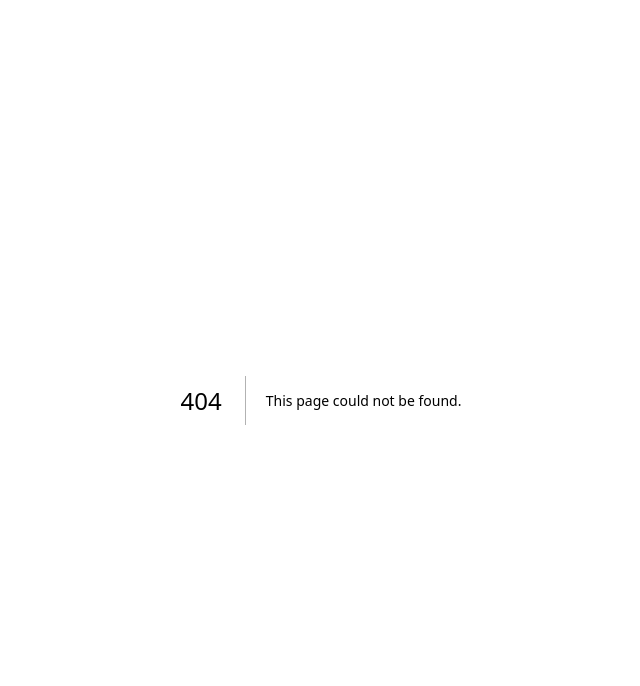
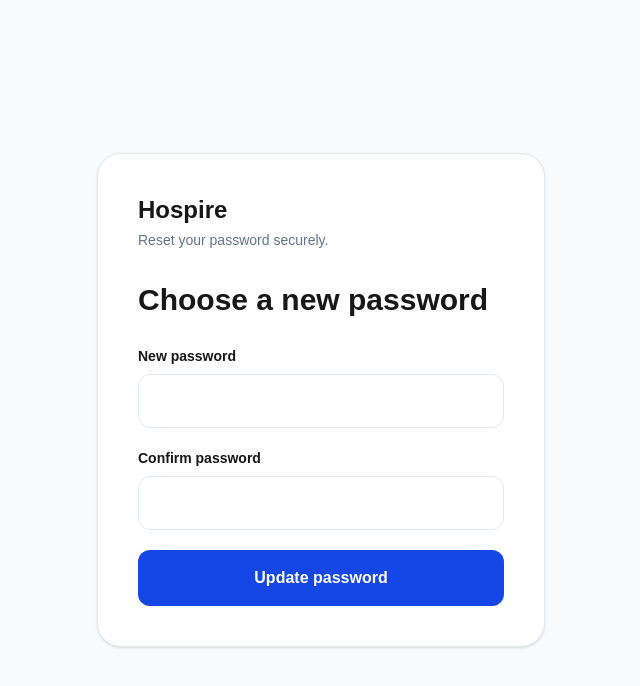
Before and after one commit to samayraa326-beep/hospire2, a Next.js app: page /reset-password in a window 1280 px wide. Before the commit this address had no page. Shown: the top 686 px of the page, without its empty margins (319-959 px from the left). Built offline with nearby package versions, Linux system fonts and the light colour scheme; no server answers.

Commit message:
Add password reset completion page

```diff
--- /dev/null
+++ b/app/reset-password/page.tsx
@@ -0,0 +1,46 @@
+"use client";
+
+import { FormEvent, useState } from "react";
+import { useRouter } from "next/navigation";
+import { createClient } from "../../lib/supabase/client";
+
+export default function ResetPasswordPage() {
+  const router = useRouter();
+  const supabase = createClient();
+  const [password, setPassword] = useState("");
+  const [confirm, setConfirm] = useState("");
+  const [loading, setLoading] = useState(false);
+  const [message, setMessage] = useState("");
+  const [error, setError] = useState("");
+
+  async function handleSubmit(event: FormEvent) {
+    event.preventDefault();
+    setError("");
+    setMessage("");
+    if (password.length < 8) return setError("Password must be at least 8 characters.");
+    if (password !== confirm) return setError("Passwords do not match.");
+    setLoading(true);
+    const { error: updateError } = await supabase.auth.updateUser({ password });
+    setLoading(false);
+    if (updateError) return setError(updateError.message);
+    setMessage("Password updated successfully. You can now log in.");
+    setTimeout(() => router.push("/login"), 1200);
+  }
+
+  return (
+    <main className="flex min-h-screen items-center justify-center bg-slate-50 px-5 py-12">
+      <div className="w-full max-w-md rounded-3xl border border-slate-200 bg-white p-8 shadow-sm sm:p-10">
+        <div className="text-2xl font-black">Hospire</div>
+        <p className="mt-1 text-sm text-slate-500">Reset your password securely.</p>
+        <h1 className="mt-8 text-3xl font-black">Choose a new password</h1>
+        <form onSubmit={handleSubmit} className="mt-7 space-y-5">
+          <label className="block"><span className="mb-2 block text-sm font-bold">New password</span><input type="password" required value={password} onChange={(e) => setPassword(e.target.value)} autoComplete="new-password" className="w-full rounded-xl border border-slate-200 px-4 py-3.5 outline-none focus:border-blue-600 focus:ring-4 focus:ring-blue-50" /></label>
+          <label className="block"><span className="mb-2 block text-sm font-bold">Confirm password</span><input type="password" required value={confirm} onChange={(e) => setConfirm(e.target.value)} autoComplete="new-password" className="w-full rounded-xl border border-slate-200 px-4 py-3.5 outline-none focus:border-blue-600 focus:ring-4 focus:ring-blue-50" /></label>
+          {error && <div className="rounded-xl bg-red-50 px-4 py-3 text-sm font-semibold text-red-700">{error}</div>}
+          {message && <div className="rounded-xl bg-green-50 px-4 py-3 text-sm font-semibold text-green-700">{message}</div>}
+          <button disabled={loading} className="w-full rounded-xl bg-blue-700 px-5 py-4 font-black text-white disabled:opacity-60">{loading ? "Updating..." : "Update password"}</button>
+        </form>
+      </div>
+    </main>
+  );
+}
```
